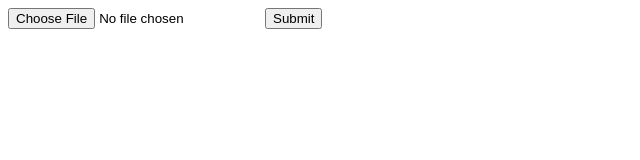
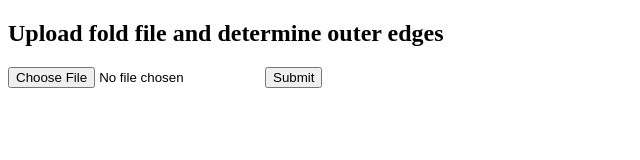
Before and after one commit to ommaityNUS/FYP-origami-implementation, a plain HTML site: page index.html in a window 1280 px wide. Shown: the whole page, without its empty margins (0-640 px from the left). Drawn offline with Linux system fonts and the light colour scheme.

Commit message:
Update index.html

```diff
--- a/index.html
+++ b/index.html
@@ -6,6 +6,7 @@
     <title>Document</title>
 </head>
 <body>
+    <h2>Upload fold file and determine outer edges</h2>
     <input type="file" id="foldFile">
     <button type="button" id="submit">Submit</button>
     <br>
```
